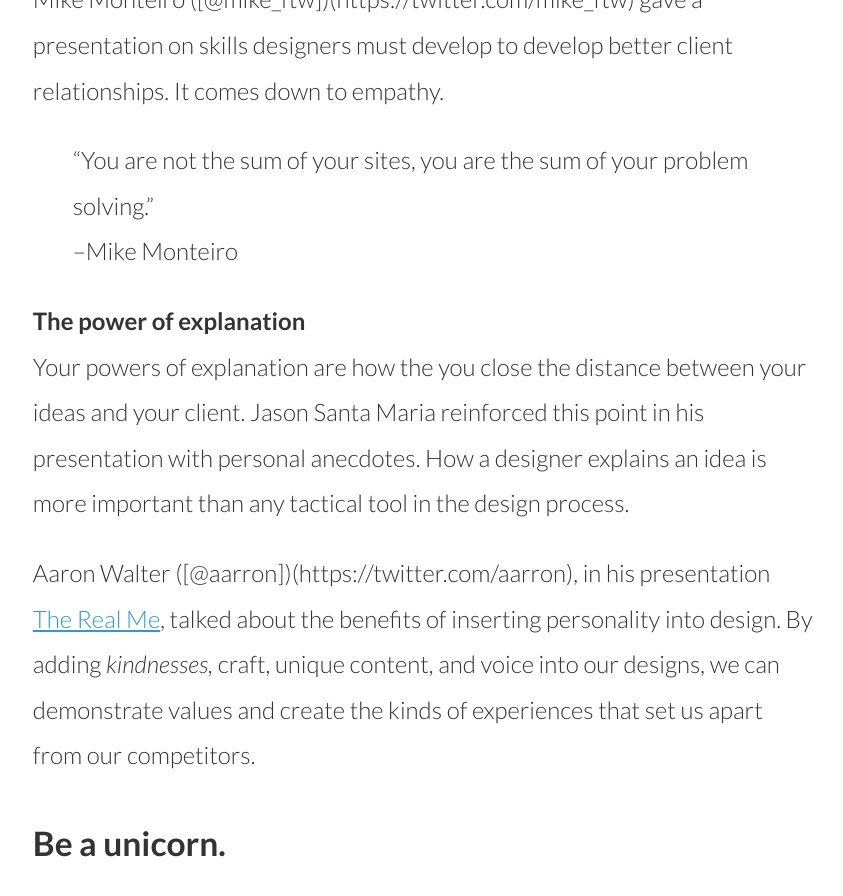
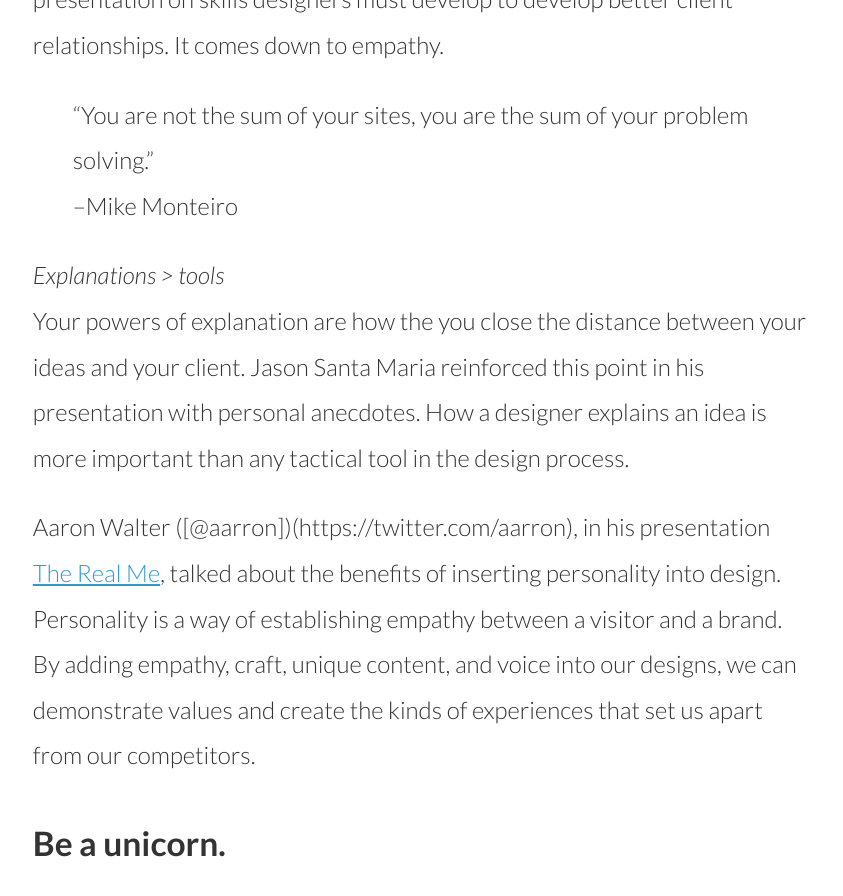
Before and after one commit to thedougco/responsive.ly, a Jekyll site: the page built from _posts/2013-04-3-the_five_most_important_ideas_from_an_event_apart_seattle_2013.md, in a window 1280 px wide and 900 px high, scrolled down 4404 px. Shown: the top 896 px of the window, without its empty margins (44-887 px from the left). Built offline with Jekyll 4.4.1, drawn with Linux system fonts in a browser that asks for light colours; nearby versions of some CDN libraries; Markdown is read by kramdown in place of the engine named in the settings; comment, search, counter and statistics services are not loaded.

Commit message:
post edits

```diff
--- a/_posts/2013-04-3-the_five_most_important_ideas_from_an_event_apart_seattle_2013.md
+++ b/_posts/2013-04-3-the_five_most_important_ideas_from_an_event_apart_seattle_2013.md
@@ -14,15 +14,15 @@
 > “What do Facebook, Yahoo, AOL, Google, and YouTube… the sites on the web where people spend the most time… have in common? They all offer write / read experiences. They don't work unless people add or write content to them.”
 >--@Luke W.
 
-**Pay attention to the inversion**
+*Pay attention to the inversion*
 In [Luke W’spresentation](http://responsive.ly/2013/04/session-notes-for-luke-ws-its-a-read-write-web-mobile-web-at-an-event-apart-seattle/), he deliberately inverts the order of a common phrase on the web, “read/write.” He instead uses a “write/read” order to place primary importance on content generation. The companies and designers who are lowering the barrier for content generation are creating the most used sites and apps on the web.
 
-**Multiple ways to write, multiple ways to read**
+*Multiple ways to write, multiple ways to read*
 Josh Clark’s [Desinging for Touch](http://responsive.ly/2013/04/session-notes-for-josh-clarks-designing-for-touch-at-an-event-apart-seattle/) presentation is about how input use cases change dramatically based on human ergonmoics… specifically how we use our thumbs, fingers, and arms to interface with devices. Most of the speakers at the conference touched on the idea of the multi-device web in some way: we’re in a disruptive period of the web, an era of sequential browsing. Desktop-first methodologies are being replaced by strategies and solutions that solve for multiple inputs and multiple screens.
 
 ###2. Good mobile design represents a new, emergent kind of accessibility.
 
-**We must not short-change the mobile-only users!**
+*We must not short-change the mobile-only users!*
 In her presentation [The Mobile Content Mandate](http://responsive.ly/2013/04/session-notes-for-karen_mcgranes_the_mobile_content_mandate/), Karen McGrane [(@karenmcgrane)](https://twitter.com/karenmcgrane) pointed out some compelling statistics about mobile-only or primarily mobile users in the US:
 >- 20% of Americans have no internet access
 >- 35% have no internet access at home
@@ -32,27 +32,27 @@
 >- 59% have no broadband access at home
 >- 57% of Americans without a high school diploma have no internet  access
 
-**Mobile-only users are precisely the demographic who need the web the most**
+*Mobile-only users are precisely the demographic who need the web the most*
 [Ethan Marcotte](https://twitter.com/beep) did a presentation called [the Map is not the Territory](http://responsive.ly/2013/04/session-notes-for-ethan_marcottes_the_map_is_not_the_territory_at_an_event_apart_seattle/) on the cognitive divide between problems and solutions in web design. Ethan pointed out how ~90% of new market penetration for mobile is happening in developing countries. In other words, a majority of the world now coming online for the first time using relatively cheap devices. Ethan further pointed out that many uses for mobile technology in developing countries aren’t luxuries. Smartphones are being used to do things such as [report corruption](http://www.hatari.co.ke/) or [find water](http://mmaji.wordpress.com/).
 
 Between these two ideas about underserved demographics and emerging markets we begin to see a theme about the importance of making content and utilities accessible on mobile devices. If we aren’t delivering good content to mobile users, as Karen suggests, we’re *treating the people who need the web the most* as second-class citizens.
 
-**An emergent kind of web accessibility**
+*An emergent kind of web accessibility*
 We might say good mobile design *is* the new accessibility. Because there are other factors for accessibility already in play on the web, its a little more accurate to add some qualifiers to that statement. Multi-device web design, specifically in a mobile context, represents a new, emergent kind of accessibility for underserved markets and developing countries.
 
 ###3. Break your assumptions down to the atomic level
 
-**Disruptive technology calls for disruptive methods**
+*Disruptive technology calls for disruptive methods*
 Jason Santa Maria[(@jasonsantamaria)](https://twitter.com/jasonsantamaria) presented on changing design process to be more nimble. Jason eschews dogma, instead proposing designers think critically about using the right *tool* for the right *audience* in the right *situation.*
 
 In an era where web design conventions are being disrupted, we can’t rely on assumptions we've made about how process is *supposed* to work. Jason talked about breaking our designs down to the smallest unit, the atomic level: the level of content. Only after beginning to solve the design problems based on raw materials does Jason begin to impose specific tools, such as grid systems.
 
-**Research as relentless improvement**
+*Research as relentless improvement*
 Erika Hall [(@mulegirl)](http://responsive.ly/2013/04/session-notes-for_erika_halls_just_enough_research/) presented on user research as a way of breaking down the assumptions we make about audiences and how they access the web sites we build. She made a powerful point about design: *unmet needs are the right problem to solve.* By using applied research techniques to observe people using sites in real-world situations, we can expose patterns, explore reactions, and shed light on the unknown.
 
 ###4. Empathy is a necessary design skill.
 
-**Empathy closes the distance between you and your clients**
+*Empathy closes the distance between you and your clients*
 >  “Your job isn’t just making shit up. It’s 90% convincing people that the shit you thought up is the right thing to do.”
 >  --Mike Monteiro
 
@@ -61,10 +61,10 @@
 > “You are not the sum of your sites, you are the sum of your problem solving.”
 > --Mike Monteiro
 
-**The power of explanation**
+*Explanations > tools*
 Your powers of explanation are how the you close the distance between your ideas and your client. Jason Santa Maria reinforced this point in his presentation with personal anecdotes. How a designer explains an idea is more important than any tactical tool in the design process.
 
-Aaron Walter ([@aarron])(https://twitter.com/aarron), in his presentation [The Real Me](http://responsive.ly/2013/04/session-notes-for_aaron_walters_the_real_me/), talked about the benefits of inserting personality into design. By adding *kindnesses,*  craft, unique content, and voice into our designs, we can demonstrate values and create the kinds of experiences that set us apart from our competitors.
+Aaron Walter ([@aarron])(https://twitter.com/aarron), in his presentation [The Real Me](http://responsive.ly/2013/04/session-notes-for_aaron_walters_the_real_me/), talked about the benefits of inserting personality into design. Personality is a way of establishing empathy between a visitor and a brand. By adding empathy, craft, unique content, and voice into our designs, we can demonstrate values and create the kinds of experiences that set us apart from our competitors.
 
 ###Be a unicorn.
 > “Unicorns exist. You can become one!”
```
